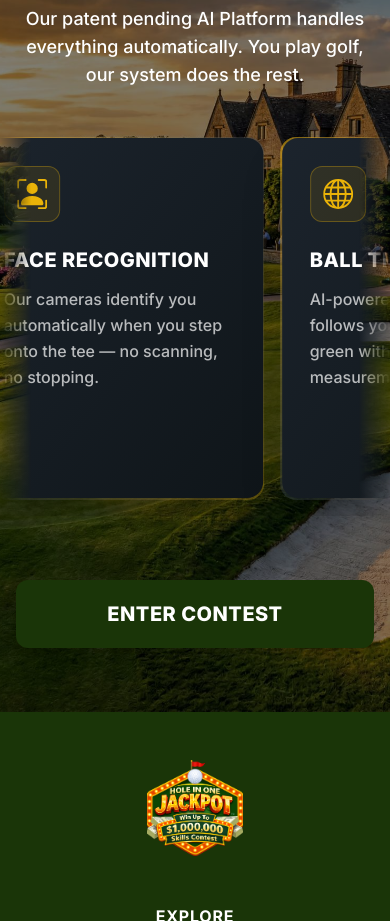
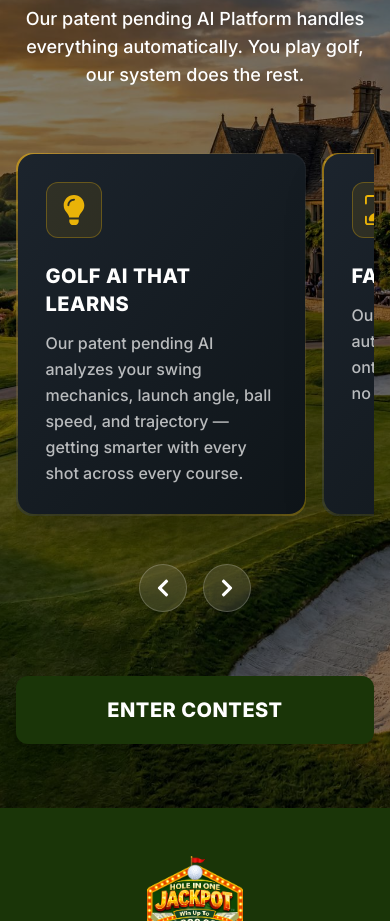
Before and after one commit to noorshanu/jackpotgolf, a Next.js app: page / in a window 390 px wide. Shown: the part 8400-9321 px from the top of the page. Built offline with nearby package versions, Linux system fonts and the light colour scheme.

Commit message:
Update Membership.tsx

```diff
--- a/app/components/Membership.tsx
+++ b/app/components/Membership.tsx
@@ -2,7 +2,8 @@
 
 import Image from "next/image";
 import Link from "next/link";
-import { FaLightbulb, FaRegMoon, FaLocationArrow } from "react-icons/fa";
+import { useRef } from "react";
+import { FaChevronLeft, FaChevronRight, FaLightbulb, FaRegMoon, FaLocationArrow } from "react-icons/fa";
 import { BsGlobe, BsSearch, BsPersonBoundingBox } from "react-icons/bs";
 import { BiCctv, BiMapPin } from "react-icons/bi";
 
@@ -50,6 +51,36 @@ const FEATURES = [
 ];
 
 export default function Membership() {
+  const scrollContainerRef = useRef<HTMLDivElement>(null);
+
+  const getCardWidth = () => (typeof window !== "undefined" && window.innerWidth >= 768 ? 364 : 306);
+
+  const scroll = (direction: "left" | "right") => {
+    const el = scrollContainerRef.current;
+    if (!el) return;
+
+    const cardWidth = getCardWidth();
+    const totalWidth = cardWidth * FEATURES.length;
+    const maxScroll = el.scrollWidth - el.clientWidth;
+    const epsilon = 4;
+
+    if (direction === "right") {
+      // Wrap from end → start
+      if (el.scrollLeft >= maxScroll - epsilon) {
+        el.scrollTo({ left: 0, behavior: "smooth" });
+      } else {
+        el.scrollBy({ left: cardWidth, behavior: "smooth" });
+      }
+    } else {
+      // Wrap from start → end
+      if (el.scrollLeft <= epsilon) {
+        el.scrollTo({ left: totalWidth, behavior: "smooth" });
+      } else {
+        el.scrollBy({ left: -cardWidth, behavior: "smooth" });
+      }
+    }
+  };
+
   return (
     <section className="relative flex w-full flex-col items-center justify-start overflow-hidden py-16 md:py-24">
       {/* Background Image */}
@@ -72,26 +103,27 @@ export default function Membership() {
         <p className="text-white text-center text-lg font-medium max-w-2xl">
           Our patent pending AI Platform handles everything automatically. You play golf, our system does the rest.
         </p>
-      </div>
 
-      {/* Infinite Loop Marquee - Full Width */}
+        {/* Slider with Navigation */}
+        <div className="relative w-full mt-4">
+          {/* Left Navigation Button */}
+          <button
+            onClick={() => scroll("left")}
+            className="absolute left-0 top-1/2 -translate-y-1/2 -ml-2 md:-ml-6 z-20 h-12 w-12 items-center justify-center rounded-full bg-white/10 backdrop-blur-md border border-white/20 text-white shadow-lg transition-all hover:bg-white/20 active:scale-95 hidden sm:flex"
+            aria-label="Scroll left"
+          >
+            <FaChevronLeft className="text-xl" />
+          </button>
+
+          {/* Cards Container */}
           <div
-        className="relative z-10 w-full mt-8 overflow-hidden"
-        style={{
-          maskImage:
-            "linear-gradient(to right, transparent, black 8%, black 92%, transparent)",
-          WebkitMaskImage:
-            "linear-gradient(to right, transparent, black 8%, black 92%, transparent)",
-        }}
+            ref={scrollContainerRef}
+            className="flex w-full snap-x snap-mandatory overflow-x-auto pb-8 pt-4 gap-4 md:gap-6 hide-scrollbar items-stretch"
           >
-        <div
-          className="flex w-max gap-4 md:gap-6 py-4 hover:[animation-play-state:paused]"
-          style={{ animation: "marquee-left 50s linear infinite" }}
-        >
-          {[...FEATURES, ...FEATURES].map((feature, idx) => (
+            {FEATURES.map((feature, idx) => (
               <div
                 key={idx}
-              className="group relative w-[290px] shrink-0 md:w-[340px] rounded-2xl p-[1.5px] bg-gradient-to-br from-[#eab308]/60 via-[#3a4654]/40 to-[#eab308]/30 transition-all duration-300 hover:from-[#eab308] hover:via-[#eab308]/30 hover:to-[#eab308] hover:scale-[1.02] hover:shadow-[0_0_40px_rgba(234,179,8,0.25)]"
+                className="group relative w-[290px] shrink-0 snap-center md:w-[340px] rounded-2xl p-[1.5px] bg-gradient-to-br from-[#eab308]/60 via-[#3a4654]/40 to-[#eab308]/30 transition-all duration-300 hover:from-[#eab308] hover:via-[#eab308]/30 hover:to-[#eab308] hover:scale-[1.02] hover:shadow-[0_0_40px_rgba(234,179,8,0.25)]"
               >
                 <div className="absolute inset-0 rounded-2xl bg-[#eab308]/0 blur-xl transition-all duration-500 group-hover:bg-[#eab308]/10 -z-10" />
                 <div className="flex h-full flex-col items-start justify-start rounded-2xl bg-gradient-to-br from-[#1C242D] to-[#0f1519] p-7 shadow-2xl">
@@ -110,6 +142,34 @@ export default function Membership() {
               </div>
             ))}
           </div>
+
+          {/* Right Navigation Button */}
+          <button
+            onClick={() => scroll("right")}
+            className="absolute right-0 top-1/2 -translate-y-1/2 -mr-2 md:-mr-6 z-20 h-12 w-12 items-center justify-center rounded-full bg-white/10 backdrop-blur-md border border-white/20 text-white shadow-lg transition-all hover:bg-white/20 active:scale-95 hidden sm:flex"
+            aria-label="Scroll right"
+          >
+            <FaChevronRight className="text-xl" />
+          </button>
+        </div>
+
+        {/* Mobile Navigation Buttons */}
+        <div className="flex gap-4 sm:hidden mt-[-1rem]">
+          <button
+            onClick={() => scroll("left")}
+            className="flex h-12 w-12 items-center justify-center rounded-full bg-white/10 backdrop-blur-md border border-white/20 text-white shadow-lg transition-all hover:bg-white/20 active:scale-95"
+            aria-label="Scroll left"
+          >
+            <FaChevronLeft className="text-xl" />
+          </button>
+          <button
+            onClick={() => scroll("right")}
+            className="flex h-12 w-12 items-center justify-center rounded-full bg-white/10 backdrop-blur-md border border-white/20 text-white shadow-lg transition-all hover:bg-white/20 active:scale-95"
+            aria-label="Scroll right"
+          >
+            <FaChevronRight className="text-xl" />
+          </button>
+        </div>
       </div>
 
       {/* Get The App Section */}
```
Lines whose indentation alone changed are shown as unchanged.
